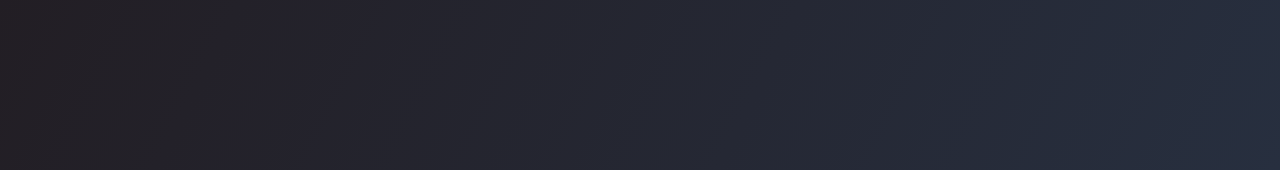
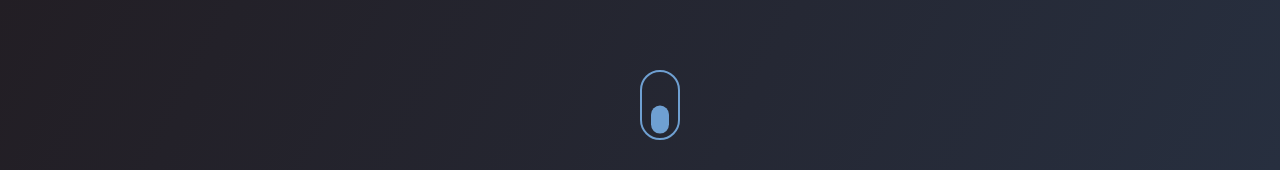
Before and after one commit to matiasdimuro/my-portfolio, a React (Vite) app: page / in a window 1280 px wide. Shown: the part 630-800 px from the top of the page. Built offline with nearby package versions, Linux system fonts and the light colour scheme.

Commit message:
ScrollButton

```diff
--- a/src/components/App.jsx
+++ b/src/components/App.jsx
@@ -10,7 +10,8 @@ function App() {
         <Navbar/>
         <Hero/>
       </main>
-      <section id='AcercaDeMi'>About</section>
+      <section id='AcercaDeMi' className='bgGradientPrimary-LtRb-Inverted'>
+      </section>
       <section id='Proyectos'>Projects</section>
       <section id='Experiencia'>Experience</section>
       <section id='Contacto'>Contact</section>
--- /dev/null
+++ b/src/components/buttton/ScrollButton.jsx
@@ -0,0 +1,33 @@
+import { motion } from 'framer-motion'
+import { useState } from 'react'
+import './ScrollButton.scss'
+
+function ScrollButton() {
+
+    const [isClicked, setClicked] = useState(false)
+
+    const variants = {
+        initial: { scale: 1 },
+        whileTap: { scale: .9 }
+    }
+
+    const variantsItem = {
+        initial: { y: "5px", x: "50%" },
+        end: { y: "120%", x: "50%" }
+    }
+
+    return (
+        <motion.div
+            className="ScrollButton"
+            onClick={() => setClicked(prev => !prev)}
+            initial={variants.initial} whileTap={variants.whileTap}
+        >
+            <a href="#AcercaDeMi">
+                <motion.div initial={variantsItem.initial} animate={variantsItem.end} transition={{delay: .5}} />
+            </a>
+
+        </motion.div>
+    )
+}
+
+export default ScrollButton
--- /dev/null
+++ b/src/components/buttton/ScrollButton.scss
@@ -0,0 +1,28 @@
+@import "../../index.scss";
+
+.ScrollButton {
+    position: absolute;
+    bottom: 20px;
+    left: 50%;
+    transform: translateX(-50%);
+    height: 70px;
+    width: 40px;
+    border: 2px solid $color-primary-light;
+    border-radius: 500px;
+    cursor: pointer;
+
+    div {
+        position: relative;
+        // left: 50%;
+        width: calc(100% / 2);
+        height: calc(70px / 2.5);
+        border-radius: 500px;
+        background-color: $color-primary-light;
+    }
+
+    a {
+        width: 100%;
+        height: 100%;
+        display: inline-block;
+    }
+}
--- a/src/components/hero/Hero.jsx
+++ b/src/components/hero/Hero.jsx
@@ -1,6 +1,7 @@
 import Button from '../buttton/Button.jsx'
+import ScrollButton from '../buttton/ScrollButton.jsx'
 import Circle from '../circle/Circle.jsx'
-import Me from '../../assets/me.png'
+// import Me from '../../assets/me.png'
 import './Hero.scss'
 
 function Hero() {
@@ -15,6 +16,7 @@ function Hero() {
                 {/* <img src={Me} alt="Portrait" /> */}
                 <Circle/>
             </div>
+            <ScrollButton />
         </div>
     )
 }
--- a/src/components/hero/navbar/Navbar.jsx
+++ b/src/components/hero/navbar/Navbar.jsx
@@ -29,13 +29,12 @@ function Navbar() {
 
     const [isMenuCollapsed, setMenuCollapsed] = useState(false)
 
-    const variantsNavbar = {
+    const variantsNavmenu = {
         visible: {
             clipPath: "circle(1200px at 0px 0px)",
             transition: {
                 type: "spring",
-                stifness: 400,
-                damping: 40
+                damping: 30
             }
         },
         hidden: {
@@ -43,10 +42,19 @@ function Navbar() {
         }
     }
 
+    const variantsNavbar = {
+        initial: {
+            backgroundColor: "transparent"
+        },
+        scroll: {
+            backgroundColor: "red"
+        }
+    }
+
     return (
         <>
             {/* Expanded */}
-            <nav className="NavbarExpanded">
+            <nav className="NavbarExpanded" >
                 <MenuButton
                     handleClick={setMenuCollapsed}
                     className={`${!isMenuCollapsed ? 'hidden' : 'visible'}`} />
@@ -63,8 +71,7 @@ function Navbar() {
                 </ul>
             </nav>
             {/* Collapsed */}
-            {/* <nav className={`NavbarCollapsed ${!isMenuCollapsed ? 'hidden' : 'visible'}`}> */}
-            <motion.nav className='NavbarCollapsed' animate={!isMenuCollapsed ? "hidden" : "visible"} variants={variantsNavbar}>
+            <motion.nav className='NavbarCollapsed' animate={!isMenuCollapsed ? "hidden" : "visible"} variants={variantsNavmenu}>
                 <CloseButton handleClick={setMenuCollapsed} />
                 <ul>
                     {
--- a/src/index.scss
+++ b/src/index.scss
@@ -2,7 +2,7 @@
 
 // Breakpoint Rules
 // xl: 1130px
-// lg: 920px
+// lg: 820px
 // md: 620px
 // sm: 440px
 
@@ -102,7 +102,6 @@ p {
 .hidden {
   display: none;
 }
-
 .visible {
   display: flex;
 }
```
